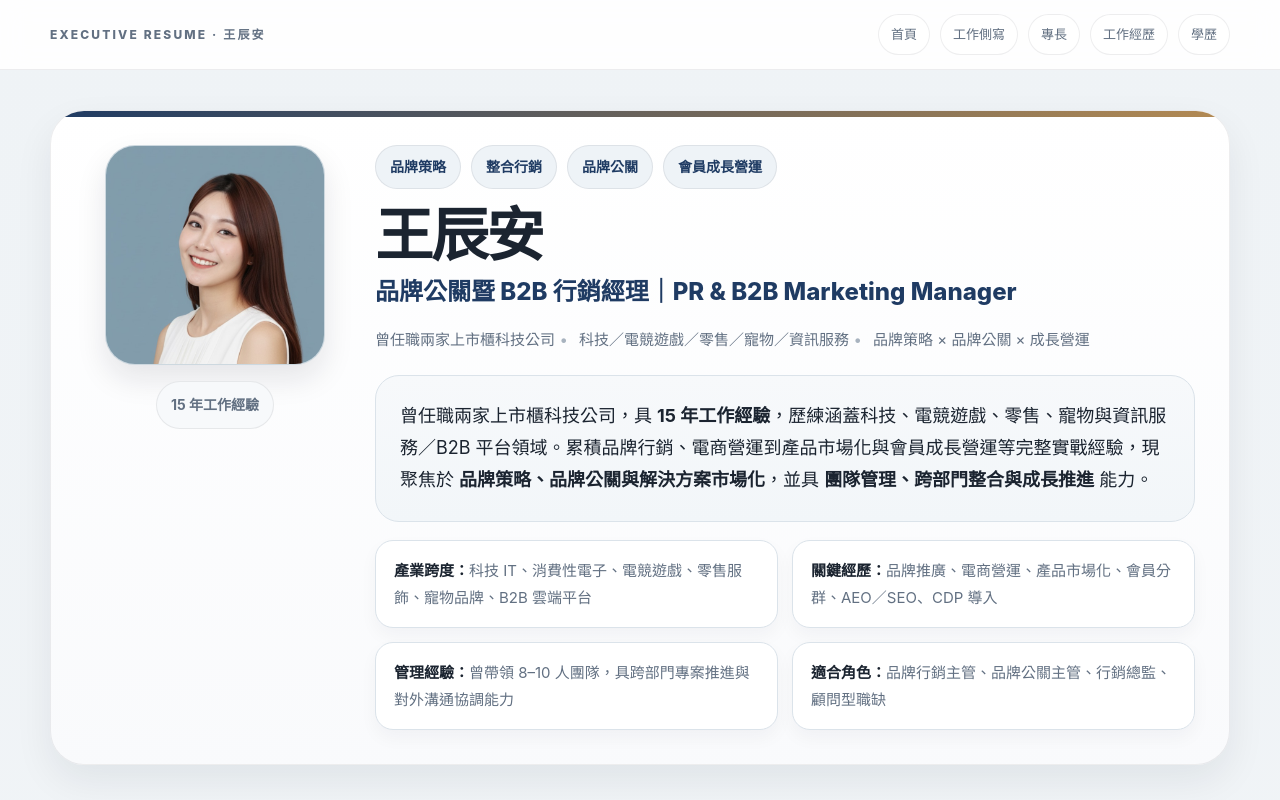
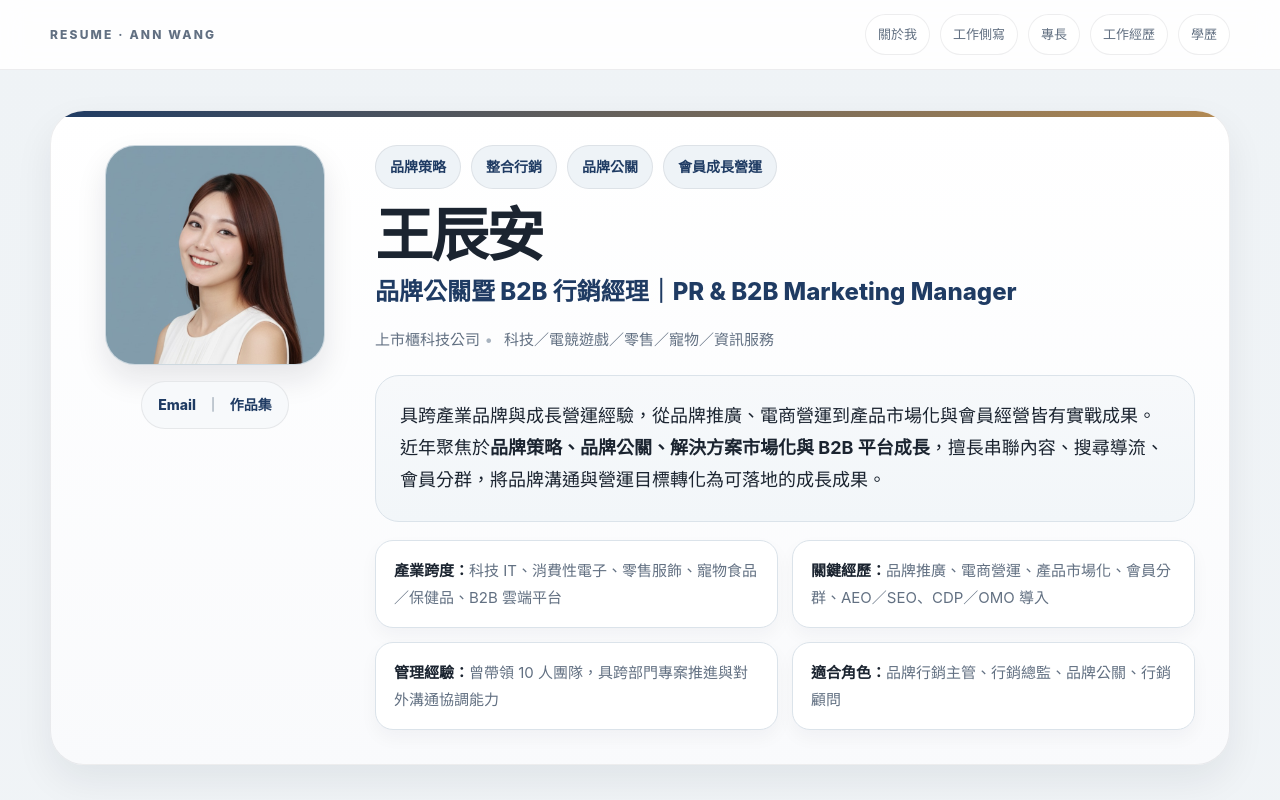
Before and after one commit to aanzii/about-ann, a plain HTML site: page index.html in a window 1280 px wide. Shown: the top 800 px of the page. Drawn offline with Linux system fonts and the light colour scheme.

Commit message:
Update resume content and styling

```diff
--- a/index.html
+++ b/index.html
@@ -3,7 +3,7 @@
 <head>
   <meta charset="UTF-8" />
   <meta name="viewport" content="width=device-width, initial-scale=1.0" />
-  <title>王辰安｜高階主管履歷</title>
+  <title>ANN WANG｜RESUME</title>
   <style>
     :root {
       --bg: #f3f5f7;
@@ -139,7 +139,27 @@
       font-size: 14px;
       font-weight: 700;
     }
+.contact-links {
+  gap: 10px;
+  padding: 10px 16px;
+  flex-wrap: wrap;
+}
 
+.contact-links a {
+  color: var(--accent);
+  font-weight: 800;
+  transition: .2s ease;
+}
+
+.contact-links a:hover {
+  color: var(--accent-2);
+  text-decoration: underline;
+}
+
+.contact-links .divider {
+  color: #9aa6b2;
+  font-weight: 600;
+}
     .eyebrow {
       display: flex;
       flex-wrap: wrap;
@@ -492,9 +512,9 @@
 <body>
   <nav class="nav">
     <div class="container nav-inner">
-      <div class="brand">Executive Resume · 王辰安</div>
+      <div class="brand">Resume · Ann Wang</div>
       <div class="nav-links">
-        <a href="#hero">首頁</a>
+        <a href="#hero">關於我</a>
         <a href="#work-photos">工作側寫</a>
         <a href="#expertise">專長</a>
         <a href="#experience">工作經歷</a>
@@ -511,7 +531,11 @@
             <div class="avatar">
               <img src="./assets/images/profile.JPG" alt="王辰安大頭照" />
             </div>
-            <div class="contact-chip">15 年工作經驗</div>
+            <div class="contact-chip contact-links">
+  <a href="mailto:beyoulabxx@gmail.com">Email</a>
+  <span class="divider">｜</span>
+  <a href="https://www.cake.me/me/ann-c2025b/portfolios" target="_blank" rel="noopener noreferrer">作品集</a>
+</div>
           </div>
 
           <div>
@@ -526,22 +550,21 @@
             <div class="subtitle">品牌公關暨 B2B 行銷經理｜PR &amp; B2B Marketing Manager</div>
 
             <div class="meta">
-              <span>曾任職兩家上市櫃科技公司</span>
+              <span>上市櫃科技公司</span>
               <span>科技／電競遊戲／零售／寵物／資訊服務</span>
-              <span>品牌策略 × 品牌公關 × 成長營運</span>
             </div>
 
             <div class="summary">
               <p>
-                曾任職兩家上市櫃科技公司，具 <strong>15 年工作經驗</strong>，歷練涵蓋科技、電競遊戲、零售、寵物與資訊服務／B2B 平台領域。累積品牌行銷、電商營運到產品市場化與會員成長營運等完整實戰經驗，現聚焦於 <strong>品牌策略、品牌公關與解決方案市場化</strong>，並具 <strong>團隊管理、跨部門整合與成長推進</strong> 能力。
+                具跨產業品牌與成長營運經驗，從品牌推廣、電商營運到產品市場化與會員經營皆有實戰成果。近年聚焦於<strong>品牌策略、品牌公關、解決方案市場化與 B2B 平台成長</strong>，擅長串聯內容、搜尋導流、會員分群，將品牌溝通與營運目標轉化為可落地的成長成果。
               </p>
             </div>
 
             <div class="quick-points">
-              <div class="point"><strong>產業跨度：</strong>科技 IT、消費性電子、電競遊戲、零售服飾、寵物品牌、B2B 雲端平台</div>
-              <div class="point"><strong>關鍵經歷：</strong>品牌推廣、電商營運、產品市場化、會員分群、AEO／SEO、CDP 導入</div>
-              <div class="point"><strong>管理經驗：</strong>曾帶領 8–10 人團隊，具跨部門專案推進與對外溝通協調能力</div>
-              <div class="point"><strong>適合角色：</strong>品牌行銷主管、品牌公關主管、行銷總監、顧問型職缺</div>
+              <div class="point"><strong>產業跨度：</strong>科技 IT、消費性電子、零售服飾、寵物食品／保健品、B2B 雲端平台</div>
+              <div class="point"><strong>關鍵經歷：</strong>品牌推廣、電商營運、產品市場化、會員分群、AEO／SEO、CDP／OMO 導入</div>
+              <div class="point"><strong>管理經驗：</strong>曾帶領 10 人團隊，具跨部門專案推進與對外溝通協調能力</div>
+              <div class="point"><strong>適合角色：</strong>品牌行銷主管、行銷總監、品牌公關、行銷顧問</div>
             </div>
           </div>
         </div>
@@ -650,7 +673,7 @@
     <div class="container">
       <div class="section-title reveal">
         <h2>工作經歷</h2>
-        <div class="note">職涯路徑：品牌與電商基礎 → 管理與 OMO 整合 → 品牌／產品市場化 → B2B 平台成長</div>
+        <div class="note">職涯路徑：品牌與電商基礎 → 管理與 OMO 整合 → 品牌／產品市場化 → B2B 平台會員成長</div>
       </div>
 
       <div class="timeline">
@@ -660,8 +683,7 @@
               <div class="date">2024/09－仍在職</div>
               <h3 class="role">品牌公關暨 B2B 行銷經理｜PR &amp; B2B Marketing Manager</h3>
               <div class="company">采威國際資訊股份有限公司（電腦軟體服務業 100～500 人）</div>
-              <div class="job-badge">聚焦 B2B 雲端平台之會員經營、成長營運與解決方案市場化，串聯內容、搜尋導流、分群溝通與業務承接。</div>
-              <p class="job-intro">負責公司及旗下 B2B 雲端市集平台之會員經營、整合行銷與成長推進，涵蓋解決方案包裝、CDP 會員分群、內容策略、搜尋導流、活動推廣、媒體溝通與業務承接協作。</p>
+              <div class="job-badge">聚焦公司及旗下 B2B 雲端平台之會員經營、成長營運與解決方案市場化，串聯內容、搜尋導流、分群溝通與業務承接。</div>
             </div>
             <div>
               <div class="job-block">
@@ -700,8 +722,7 @@
               <div class="date">2023/02－2024/05｜1 年 4 個月</div>
               <h3 class="role">品牌行銷暨產品經理｜Brand Marketing &amp; Product Management</h3>
               <div class="company">極寵有限公司（寵物相關服務業 30～100 人）</div>
-              <div class="job-badge">聚焦品牌成長、產品市場化與 KOL／社群擴散，從內容溝通到新品上市推進品牌聲量與商品能見度。</div>
-              <p class="job-intro">負責品牌行銷、產品推廣與新品開發管理，涵蓋社群內容、廣告素材企劃、KOL 合作、展會活動、原廠溝通與產品上市推進，協助提升品牌聲量、產品能見度與銷售表現。</p>
+              <div class="job-badge">聚焦品牌成長、產品推廣、新品開發管理與 KOL／社群擴散／展會活動，從內容溝通到新品上市推進品牌聲量與商品能見度。</div>
             </div>
             <div>
               <div class="job-block">
@@ -740,7 +761,6 @@
               <h3 class="role">行銷副理｜Marketing Manager</h3>
               <div class="company">MO-BO_米果服飾開發有限公司（鞋類／布類／服飾品零售業 100～500 人）</div>
               <div class="job-badge">主導品牌行銷、電商營運與 OMO 新零售整合，並帶領團隊推進跨通路營運與品牌一致性建設。</div>
-              <p class="job-intro">負責品牌行銷、電商營運與 OMO 新零售整合，涵蓋年度策略與預算規劃、數位推廣、社群經營、KOL 合作、門市活動、品牌識別推動與跨部門專案管理。</p>
             </div>
             <div>
               <div class="job-block">
@@ -775,10 +795,9 @@
           <div class="job-top">
             <div>
               <div class="date">2016/05－2021/02｜4 年 10 個月</div>
-              <h3 class="role">通路行銷／行銷主管／全球產品行銷｜Channel Marketing / Marketing Manager / Global Product Marketing</h3>
+              <h3 class="role">通路行銷主管／全球產品行銷｜Channel Marketing Manager / Global Product Marketing</h3>
               <div class="company">圓剛科技股份有限公司（消費性電子產品製造業 100～500 人）</div>
-              <div class="job-badge">聚焦科技品牌成長、電商導購與跨區市場推進，具中國市場整合行銷與國際產品上市協作經驗。</div>
-              <p class="job-intro">歷任通路行銷、行銷主管與全球產品行銷相關職務，負責品牌行銷、數位推廣、電商通路經營、中國市場整合行銷與全球產品上市推進。</p>
+              <div class="job-badge">聚焦品牌成長、電商導購與跨區市場推進，具中國市場整合行銷與國際產品上市協作經驗。</div>
             </div>
             <div>
               <div class="job-block">
@@ -857,7 +876,7 @@
     <div class="container">
       <div class="section-title reveal">
         <h2>學歷</h2>
-        <div class="note">保留雙學系歷程，凸顯商業與資訊背景</div>
+        <div class="note">具商業與資訊雙學系背景，能兼顧市場策略與資訊邏輯，提升 AI 工具應用、內容轉譯與數據整合效率</div>
       </div>
       <div class="edu-grid">
         <article class="edu-card reveal">
@@ -875,7 +894,7 @@
   </section>
 
   <footer class="footer">
-    <div class="container">High-level Executive Resume · polished, structured, and presentation-ready</div>
+    <div class="container">Crafted by Ann · 2026</div>
   </footer>
 
   <script>
```
